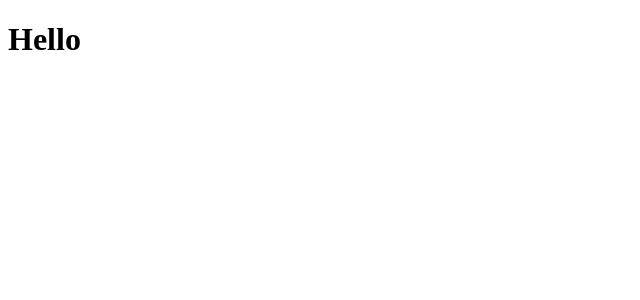
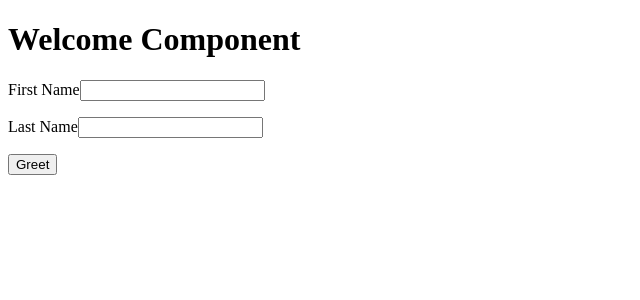
Before and after one commit to HexeCalibre/laravel-react-crud, a React (Vite) app in the folder frontend/: page / in a window 1280 px wide. Shown: the top 300 px of the page, without its empty margins (0-640 px from the left). Built offline with nearby package versions, Linux system fonts and the light colour scheme.

Commit message:
Learned useState and Events

```diff
--- a/frontend/src/App.jsx
+++ b/frontend/src/App.jsx
@@ -1,7 +1,15 @@
+import View from './components/ViewComponents.jsx'
+import Events from './components/EventComponent.jsx'
+import ClickCount from './components/ClickCountComponent.jsx'
+import Welcome from './components/WelcomeComponent.jsx'
+
 function App() {
   return (
     <>
-      <h1>Hello</h1>
+      {/* <View id="1155665" /> */}
+      {/* <Events /> */}
+      {/* <ClickCount /> */}
+      <Welcome />
     </>
   )
 }
--- /dev/null
+++ b/frontend/src/components/ClickCountComponent.jsx
@@ -0,0 +1,22 @@
+import React, { useState } from 'react'
+
+const ClickCountComponent = () => {
+    const [clickCount, setClickCount] = useState(0)
+    const handleClick = (e) => {
+        setClickCount(prev => prev + 1)
+    }
+
+    const resetClickCount = (e) => {
+        setClickCount(0)
+    }
+  return (
+    <>
+      <h1>Click Count Component</h1>
+      <button onClick={handleClick}>Click Me</button>
+      <p>Click Count: {clickCount}</p>
+      <p><button onClick={resetClickCount}>Reset Click Count</button></p>
+    </>
+  )
+}
+
+export default ClickCountComponent
--- /dev/null
+++ b/frontend/src/components/EventComponent.jsx
@@ -0,0 +1,40 @@
+import React, { useState } from 'react'
+
+const EventComponent = () => {
+    const handleClick = (e) => {
+        const buttonId = e.target.id
+        console.log(`${buttonId} is clicked!`)
+        alert(`${buttonId} is clicked!`)
+    }
+
+    const [allValue, setAllValue] = useState(0)
+    const handleChange = (e) => {
+        setAllValue(e.target.value)
+        // console.log(`${e.target.id} = ${e.target.value}`)
+    }
+  return (
+    <>
+      <h1>Event Component</h1>
+      <p>
+        <label htmlFor="">All Value</label>
+        <input type="text" name="allValue" id="allValue" value={allValue} onChange={handleChange} />
+      </p>
+      <p>
+        <label htmlFor="">First Name</label>
+        <input type="text" name="firstName" id="firstName" onChange={handleChange} />
+      </p>
+      <p>
+        <label htmlFor="">Last Name</label>
+        <input type="text" name="lastName" id="lastName" onChange={handleChange} />
+      </p>
+      <p>
+        <button id="button1" onClick={handleClick}>Button 1</button>
+      </p>
+      <p>
+        <button id="button2" onClick={(e) => alert(`${e.target.id} is clicked!`)}>Button 2</button>
+      </p>
+    </>
+  )
+}
+
+export default EventComponent
--- /dev/null
+++ b/frontend/src/components/ViewComponents.jsx
@@ -0,0 +1,12 @@
+import React from 'react'
+
+const ViewComponents = (view) => {
+  return (
+    <>
+      <h1>View Page</h1>
+      <p>{view.id}</p>
+    </>
+  )
+}
+
+export default ViewComponents
--- /dev/null
+++ b/frontend/src/components/WelcomeComponent.jsx
@@ -0,0 +1,51 @@
+import React, { useState } from 'react'
+
+const WelcomeComponent = () => {
+    const [message, setMessage] = useState("")
+    // const [firstName, setFirstName] = useState("")
+    // const [lastName, setLastName] = useState("")
+
+    const [data, setData] = useState({
+        firstName: "",
+        lastName: ""
+    })
+
+    const handleChange = (e) => {
+        const name = e.target.name
+        const value = e.target.value
+        setData(prev => {
+            return {...prev, [name]: value }
+        })
+    }
+
+    // const firstNameHandleChange = (e) => {
+    //     setFirstName(e.target.value)
+    // }
+
+    // const lastNameHandleChange = (e) => {
+    //     setLastName(e.target.value)
+    // }
+
+    const handleClick = (e) => {
+        setMessage(`Hi ${data.firstName} ${data.lastName}!`)
+    }
+  return (
+    <>
+      <h1>Welcome Component</h1>
+      <p>
+        <label htmlFor="">First Name</label>
+        <input type="text" name="firstName" id="firstName" value={data.firstName} onChange={handleChange} />
+      </p>
+      <p>
+        <label htmlFor="">Last Name</label>
+        <input type="text" name="lastName" id="lastName" value={data.lastName} onChange={handleChange} />
+      </p>
+      <p>
+        <button onClick={handleClick}>Greet</button>
+      </p>
+      <p>{message}</p>
+    </>
+  )
+}
+
+export default WelcomeComponent
--- a/frontend/src/main.jsx
+++ b/frontend/src/main.jsx
@@ -1,6 +1,7 @@
 import React from 'react'
 import ReactDOM from 'react-dom/client'
 import App from './App.jsx'
+import View from './components/ViewComponents.jsx'
 
 ReactDOM.createRoot(document.getElementById('root')).render(
   <React.StrictMode>
```
